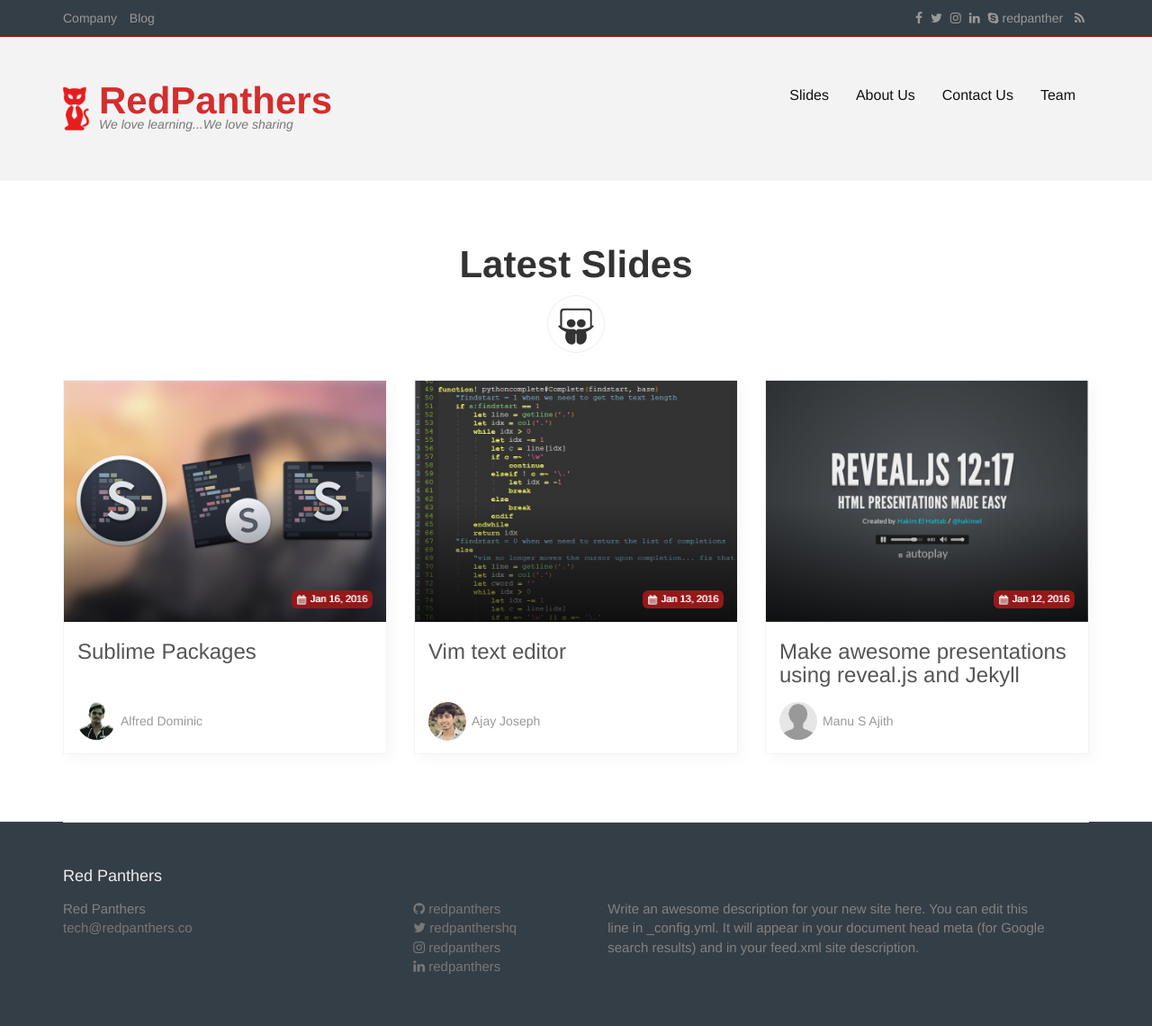
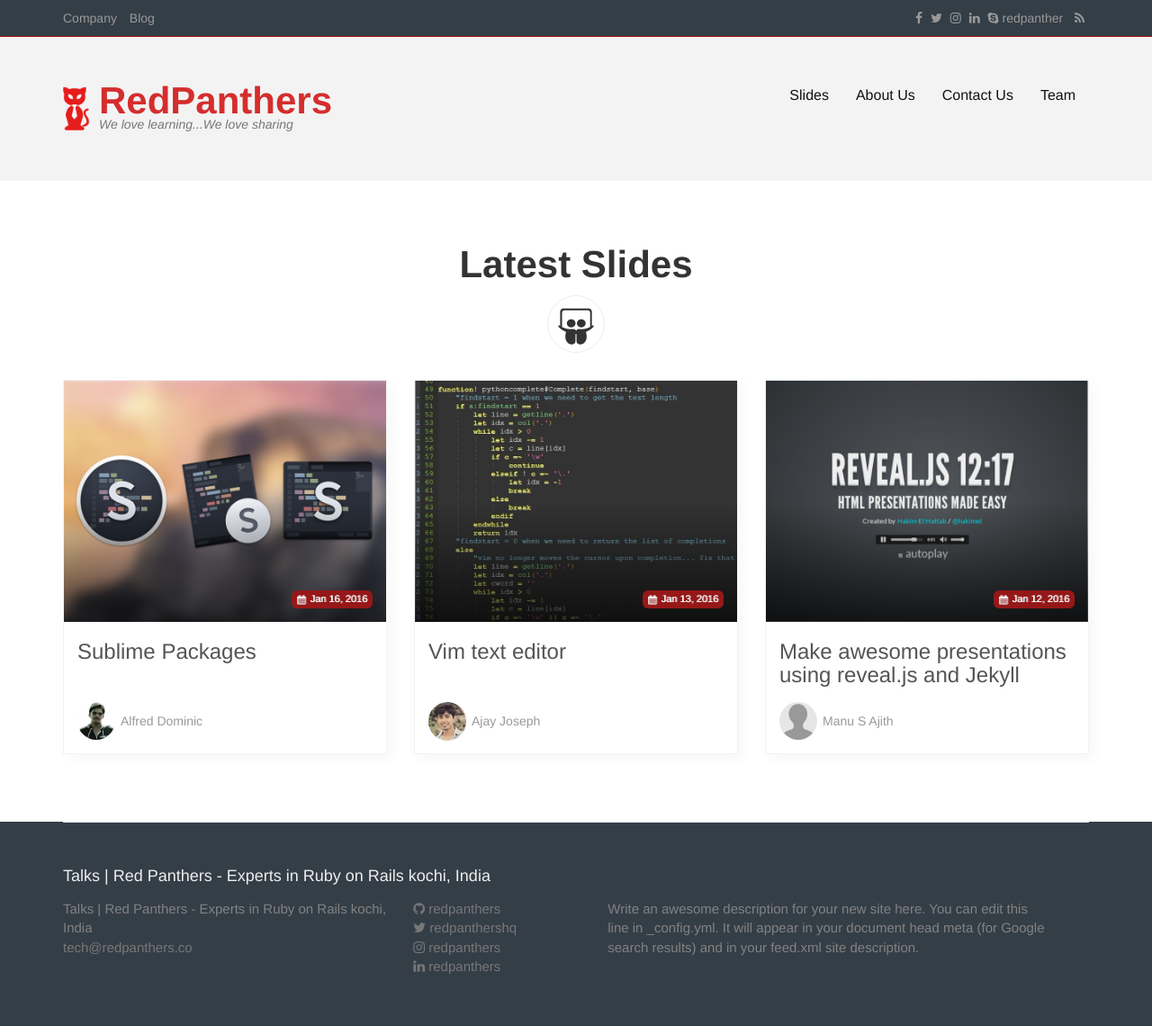
Before and after one commit to redpanthers/slides, a Jekyll site: the page built from index.html, in a window 1280 px wide. Shown: the whole page at 90% size. Built offline with Jekyll 4.4.1, drawn with Linux system fonts in a browser that asks for light colours; nearby versions of some CDN libraries.

Commit message:
Change title

```diff
--- a/_config.yml
+++ b/_config.yml
@@ -1,5 +1,5 @@
 # Site settings
-title: Red Panthers
+title: Talks | Red Panthers - Experts in Ruby on Rails kochi, India
 email: tech@redpanthers.co
 description: > # this means to ignore newlines until "baseurl:"
   Write an awesome description for your new site here. You can edit this
```
